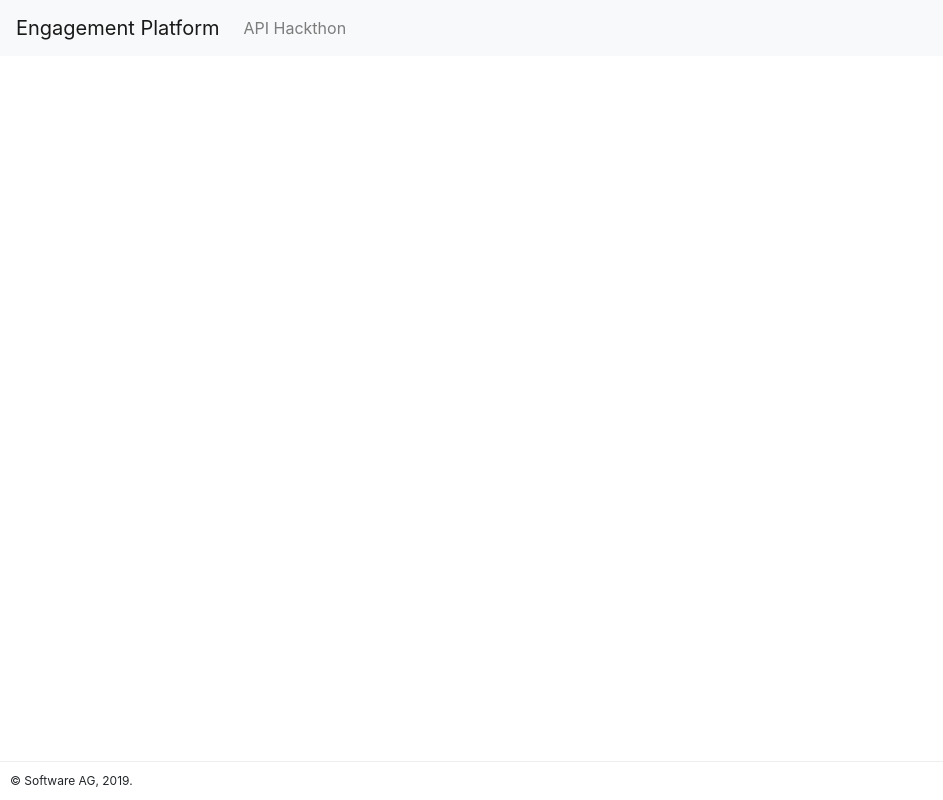
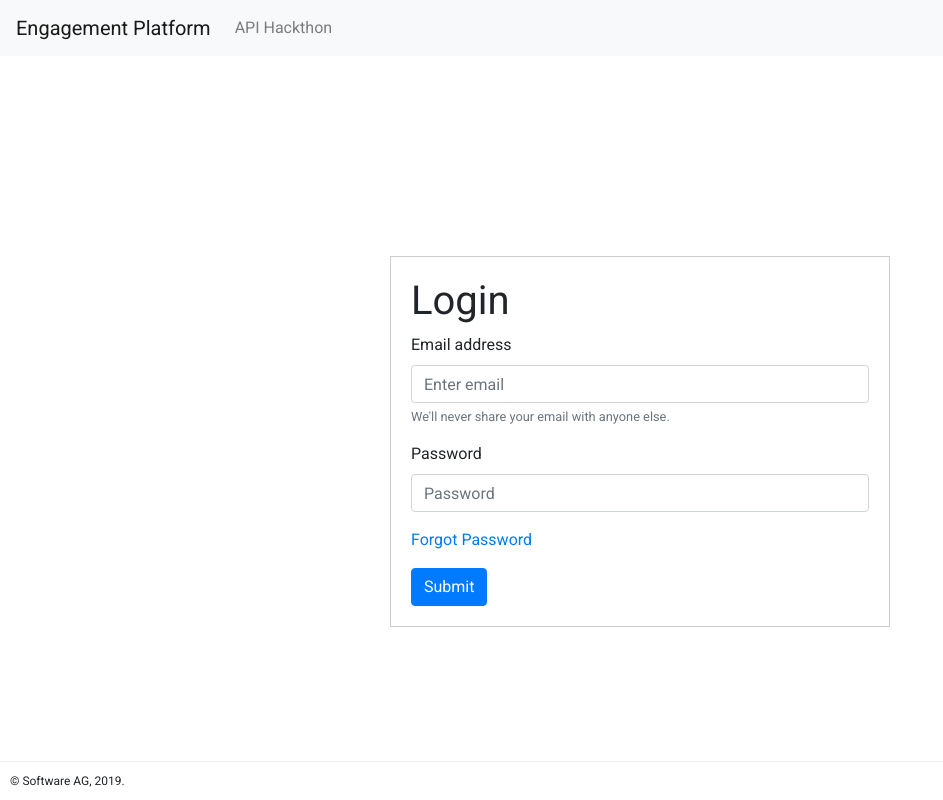
Before and after one commit to school-coder/aep-ui-v2, a Vue app: page /login in a window 1280 px wide. Shown: the whole page, without its empty margins (0-943 px from the left). Built offline with nearby package versions, Linux system fonts and the light colour scheme.

Commit message:
adding login page

```diff
--- a/public/index.html
+++ b/public/index.html
@@ -5,6 +5,7 @@
     <meta http-equiv="X-UA-Compatible" content="IE=edge">
     <meta name="viewport" content="width=device-width,initial-scale=1.0">
     <link rel="icon" href="<%= BASE_URL %>favicon.ico">
+    <link href="https://fonts.googleapis.com/css?family=Roboto" rel="stylesheet">
     <title>aep-ui</title>
   </head>
   <body>
--- a/src/App.vue
+++ b/src/App.vue
@@ -20,5 +20,8 @@ export default {
 </script>
 
 <style lang="scss">
-
+  body {
+    font-family: 'Roboto', sans-serif !important;
+    color: #333;
+  }
 </style>
--- a/src/components/base/Header.vue
+++ b/src/components/base/Header.vue
@@ -9,7 +9,7 @@
         <div class="collapse navbar-collapse" id="navbarSupportedContent">
             <ul class="navbar-nav mr-auto">
                 <li class="nav-item">
-                    <router-link class="nav-link" to="/hackathon">API Hackthon</router-link>
+                    <router-link class="nav-link" to="/hackathon" active-class="active">API Hackthon</router-link>
                 </li>
             </ul>
         </div>
--- a/src/router.js
+++ b/src/router.js
@@ -2,6 +2,7 @@ import Vue from 'vue'
 import Router from 'vue-router'
 import HackathonList from './views/hackathon/List.vue'
 import Home from './views/home/Home.vue'
+import Login from './views/login/Login.vue'
 
 Vue.use(Router)
 
@@ -15,8 +16,13 @@ export default new Router({
       component: Home
     },
     {
+      path: '/login',
+      name: 'login',
+      component: Login
+    },
+    {
       path: '/hackathon',
-      name: 'list',
+      name: 'list-hackathons',
       component: HackathonList
     }
   ]
--- /dev/null
+++ b/src/views/login/Login.vue
@@ -0,0 +1,43 @@
+<template>
+    <section >
+        <h1>Login</h1>
+        <form>
+            <div class="form-group">
+                <label for="exampleInputEmail1">Email address</label>
+                <input type="email" class="form-control" id="exampleInputEmail1" aria-describedby="emailHelp" placeholder="Enter email">
+                <small id="emailHelp" class="form-text text-muted">We'll never share your email with anyone else.</small>
+            </div>
+            <div class="form-group">
+                <label for="exampleInputPassword1">Password</label>
+                <input type="password" class="form-control" id="exampleInputPassword1" placeholder="Password">
+            </div>
+
+            <div class="form-group">
+                <a href="#">Forgot Password</a>
+            </div>
+
+            <button type="submit" id="id-login-submit" class="btn btn-primary">Submit</button>
+        </form>
+    </section>
+</template>
+
+<script>
+export default {
+
+}
+</script>
+
+<style scoped>
+    section {
+        width: 500px;
+        margin: auto;
+        border: 1px solid #CCC;
+        padding: 20px;
+        position: relative;
+        top: 200px;
+    }
+
+    #id-login-submit {
+        text-align: right;
+    }
+</style>
```
